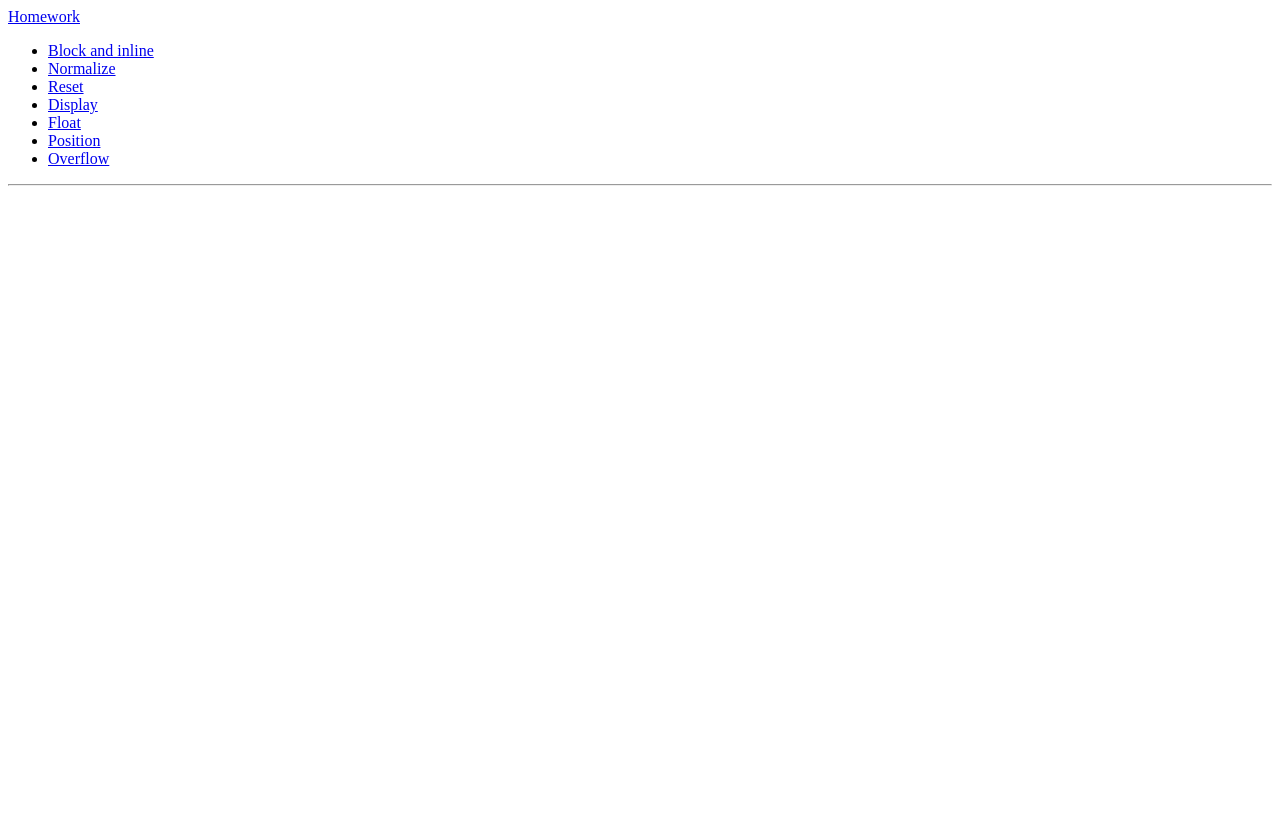
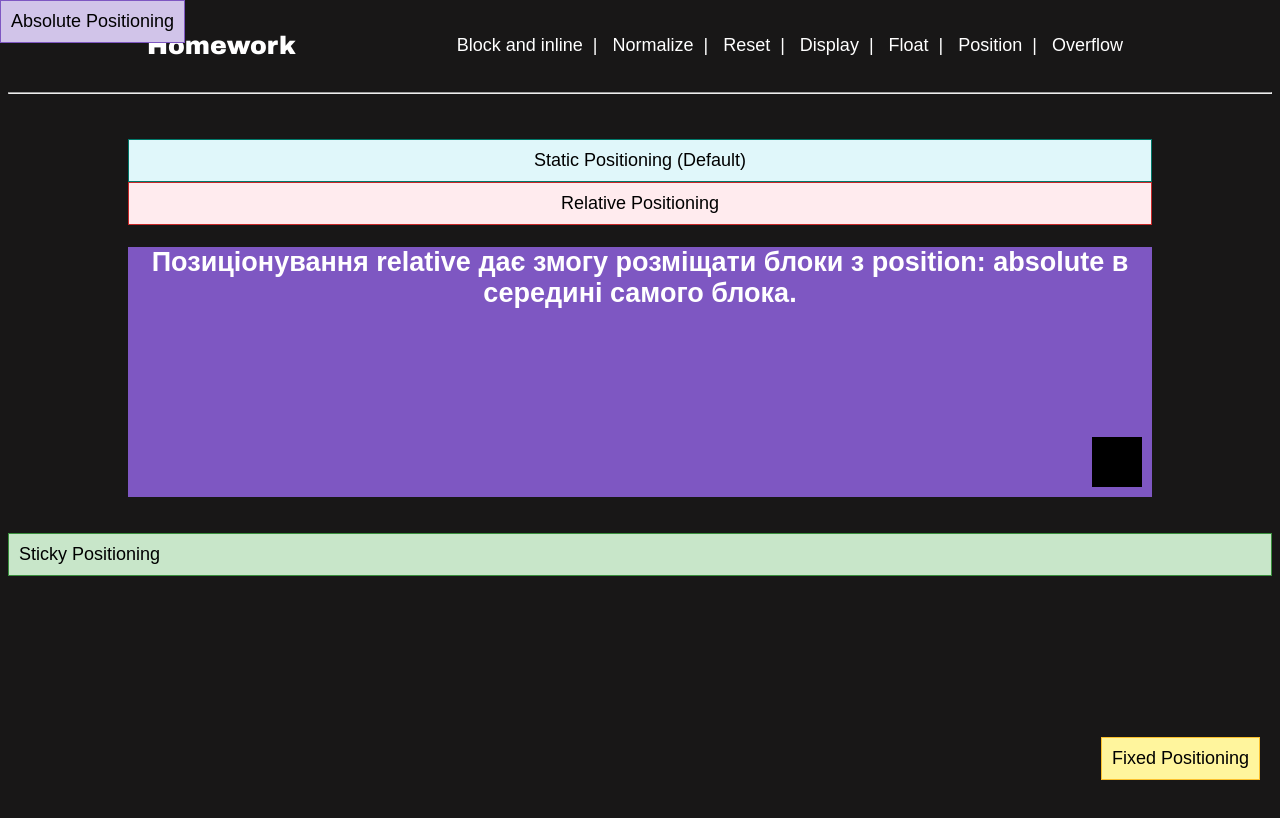
Before and after one commit to guboss3214/home-work-7, a website: page pages/position.html in a window 1280 px wide. Shown: the top 818 px of the page. Drawn offline with Linux system fonts and the light colour scheme.

Commit message:
Position page done

```diff
--- a/pages/position.html
+++ b/pages/position.html
@@ -3,6 +3,7 @@
 <head>
     <meta charset="UTF-8">
     <meta name="viewport" content="width=device-width, initial-scale=1.0">
+    <link rel="stylesheet" href="../style.css">
     <title>Position</title>
 </head>
 <body>
@@ -25,5 +26,19 @@
         </div>
         <hr>
     </header>
+    <main>
+        <div class="container">
+            <div class="static">Static Positioning (Default)</div>
+            <div class="relative">Relative Positioning</div>
+            <div class="absolute">Absolute Positioning</div>
+            <div class="fixed">Fixed Positioning</div>
+            <div class="experem">
+                <h2>Позиціонування relative дає змогу розміщати блоки з position: absolute в середині самого блока.</h2>
+                <div class="ex-absolute"></div>
+            </div>
+        </div>
+        <div class="sticky">Sticky Positioning</div>
+        <br><br><br><br><br><br><br><br><br><br><br><br><br><br><br><br><br><br><br><br><br><br><br><br><br><br><br><br><br><br><br><br><br><br><br><br><br><br><br><br><br><br><br><br><br><br><br><br><br><br><br><br><br><br><br><br><br><br><br><br><br><br><br><br><br><br><br><br><br><br><br><br><br><br><br><br><br><br><br><br><br><br><br><br><br><br><br><br><br><br><br><br><br><br><br><br><br><br><br><br>
+    </main>
 </body>
 </html>
--- a/style.css
+++ b/style.css
@@ -173,6 +173,9 @@ legend {
     display: flex;
     justify-content: center;
     gap: 10px;
+    height: 300px;
+    background-color: #f9f9f9;
+    padding: 20px;
 }
 
 .overflow div{
@@ -186,3 +189,63 @@ legend {
 .block-2{
     overflow: hidden;
 }
+
+.static {
+    position: static;
+    background-color: #e0f7fa;
+    padding: 10px;
+    border: 1px solid #00796b;
+    color: black;
+}
+
+.relative {
+    position: relative;
+    background-color: #ffebee;
+    padding: 10px;
+    border: 1px solid #c62828;
+    color: black;
+}
+
+.absolute {
+    position: absolute;
+    background-color: #d1c4e9;
+    padding: 10px;
+    border: 1px solid #7e57c2;
+    top: 0px;
+    left: 0px;
+    color: black;
+}
+
+.fixed {
+    position: fixed;
+    background-color: #fff59d;
+    padding: 10px;
+    border: 1px solid #fbc02d;
+    bottom: 20px;
+    right: 20px;
+    color: black;
+}
+
+.sticky {
+    position: sticky;
+    background-color: #c8e6c9;
+    padding: 10px;
+    border: 1px solid #388e3c;
+    top: 0;
+    color: black;
+}
+
+.experem{
+    position: relative;
+    background-color: #7e57c2;
+    height: 250px;
+}
+
+.experem .ex-absolute{
+    position: absolute;
+    background-color: #000000;
+    height: 50px;
+    width: 50px;
+    bottom: 10px;
+    right: 10px;
+}
```
Also changed, not shown: pages/display.html (+2 -2 lines).
